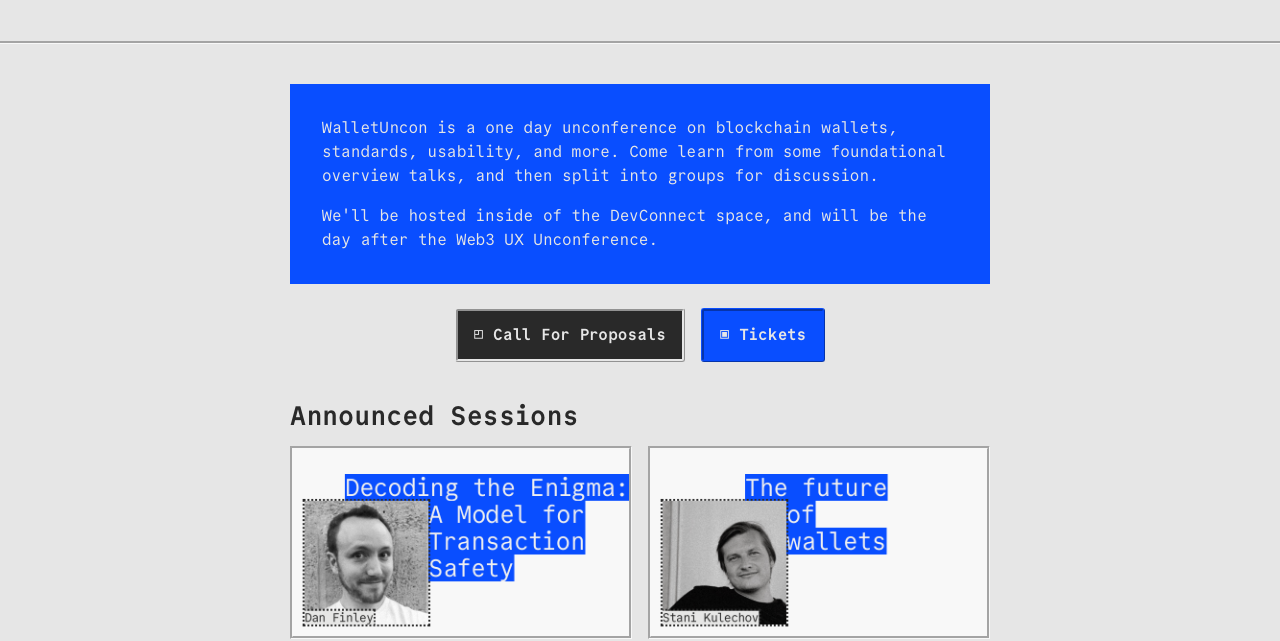
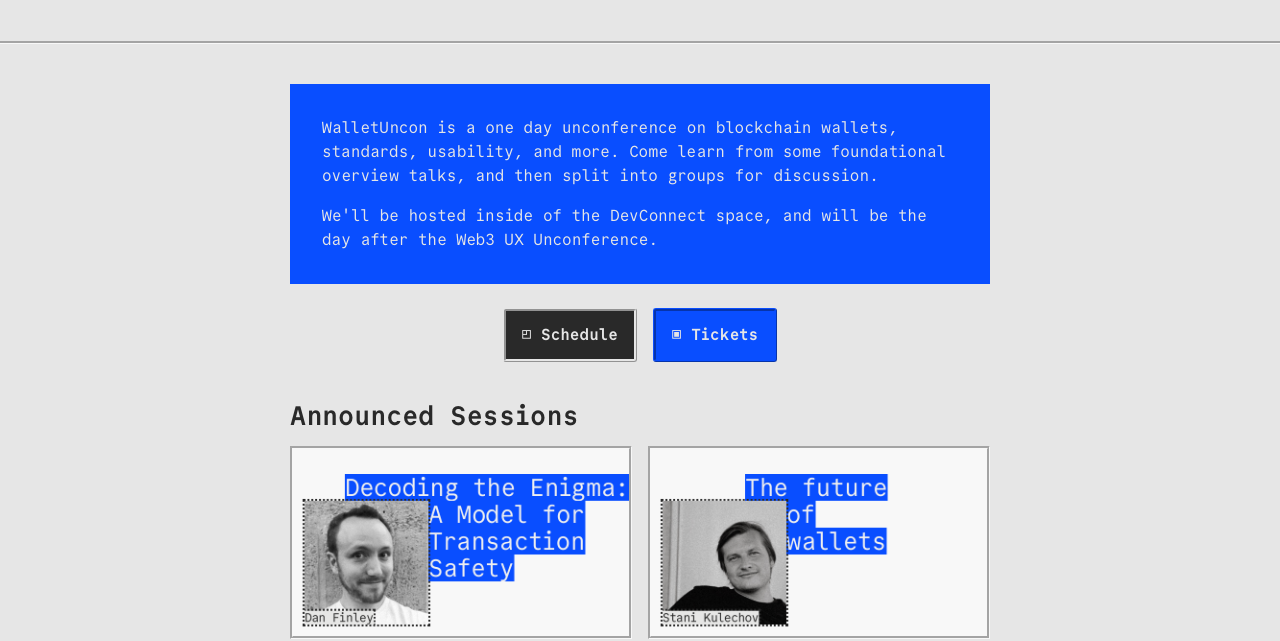
Before and after one commit to WalletUnCon/website, a plain HTML site: page index.html in a window 1280 px wide. Shown: the part 193-834 px from the top of the page. Drawn offline with Linux system fonts and the light colour scheme.

Commit message:
CfP -> Schedule (#9)
CfP is closed - link to schedule

```diff
--- a/index.html
+++ b/index.html
@@ -737,9 +737,9 @@
                 <p>We'll be hosted inside of the DevConnect space, and will be the day after the Web3 UX Unconference.</p>
             </div>
             <div class="actions">
-                <a href="https://cfp.walletuncon.org/walletuncon-2023/cfp" class="btn btn-secondary">
+                <a href="https://cfp.walletuncon.org/walletuncon-2023/schedule" class="btn btn-secondary">
                     <span aria-hidden="true">◰</span>
-                    Call For Proposals
+                    Schedule
                 </a>
                 <a href="https://tickets.walletuncon.org" class="btn btn-primary registration-button">
                     <span aria-hidden="true">▣</span>
```
